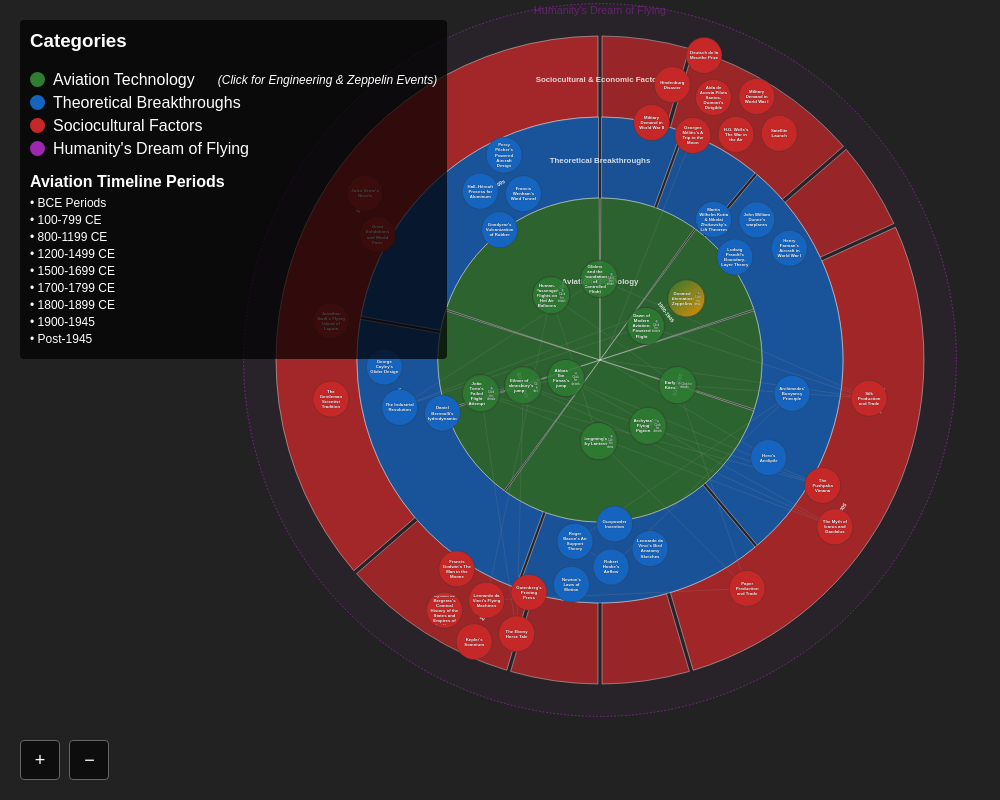
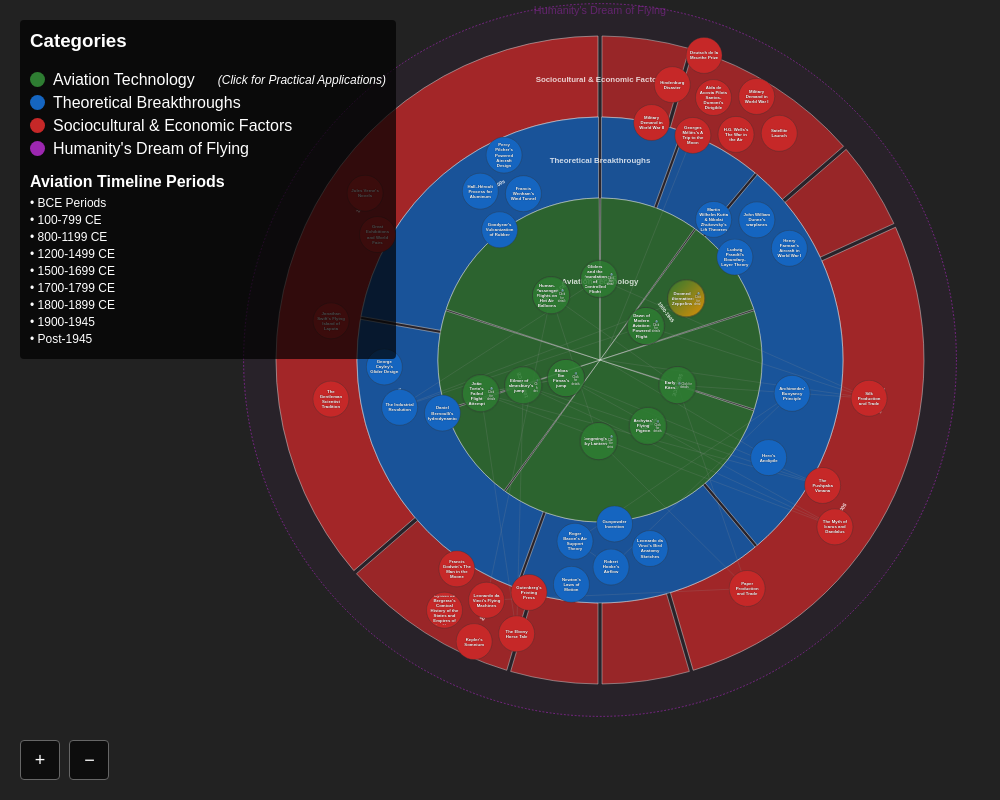
Before and after one commit to PriscilaSSR/digitaltimeline, a website: page index.html in a window 1280 px wide. Shown: the whole page, without its empty margins (0-1000 px from the left). Drawn offline with nearby package versions, Linux system fonts and the light colour scheme.

Commit message:
Update index.html

```diff
--- a/index.html
+++ b/index.html
@@ -14,7 +14,7 @@
     <div class="legend-item">
       <div class="legend-color" style="background-color: #2e7d32;"></div>
       <div>Aviation Technology</div>
-      <div style="font-size: 12px; margin-left: 23px; font-style: italic;">(Click for Engineering & Zeppelin Events)</div>
+      <div style="font-size: 12px; margin-left: 23px; font-style: italic;">(Click for Practical Applications)</div>
     </div>
     <div class="legend-item">
       <div class="legend-color" style="background-color: #1565c0;"></div>
@@ -22,7 +22,7 @@
     </div>
     <div class="legend-item">
       <div class="legend-color" style="background-color: #c62828;"></div>
-      <div>Sociocultural Factors</div>
+      <div>Sociocultural & Economic Factors</div>
     </div>
     <div class="legend-item">
       <div class="legend-color" style="background-color: #9c27b0;"></div>
```
